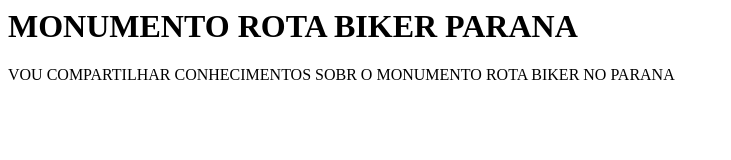
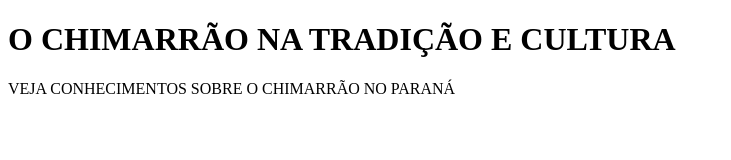
Before and after one commit to vasconcelosbrayan-star/ARTE-PARANAENSE, a plain HTML site: page index.html in a window 1280 px wide. Shown: the whole page, without its empty margins (0-731 px from the left). Drawn offline with Linux system fonts and the light colour scheme.

Commit message:
atualizei o index

```diff
--- a/index.html
+++ b/index.html
@@ -1,2 +1,15 @@
-<h1>MONUMENTO ROTA BIKER PARANA</h1>
-<P>VOU COMPARTILHAR CONHECIMENTOS SOBR O MONUMENTO ROTA BIKER NO PARANA</P>
+<!DOCTYPE html>
+<html lang="pt-BR">
+<head>
+    <meta charset="UTF-8">
+    <meta name="viewport" content="width=device-width, initial-scale=1.0">
+    <title>CHIMARRÃO NA TRADIÇÃO PARANAENSE</title>
+</head>
+<body>
+    <header>
+    <h1>O CHIMARRÃO NA TRADIÇÃO E CULTURA</h1>
+    <P>VEJA CONHECIMENTOS SOBRE O CHIMARRÃO NO PARANÁ</P>
+    </header>
+
+</body>
+</html>
```
